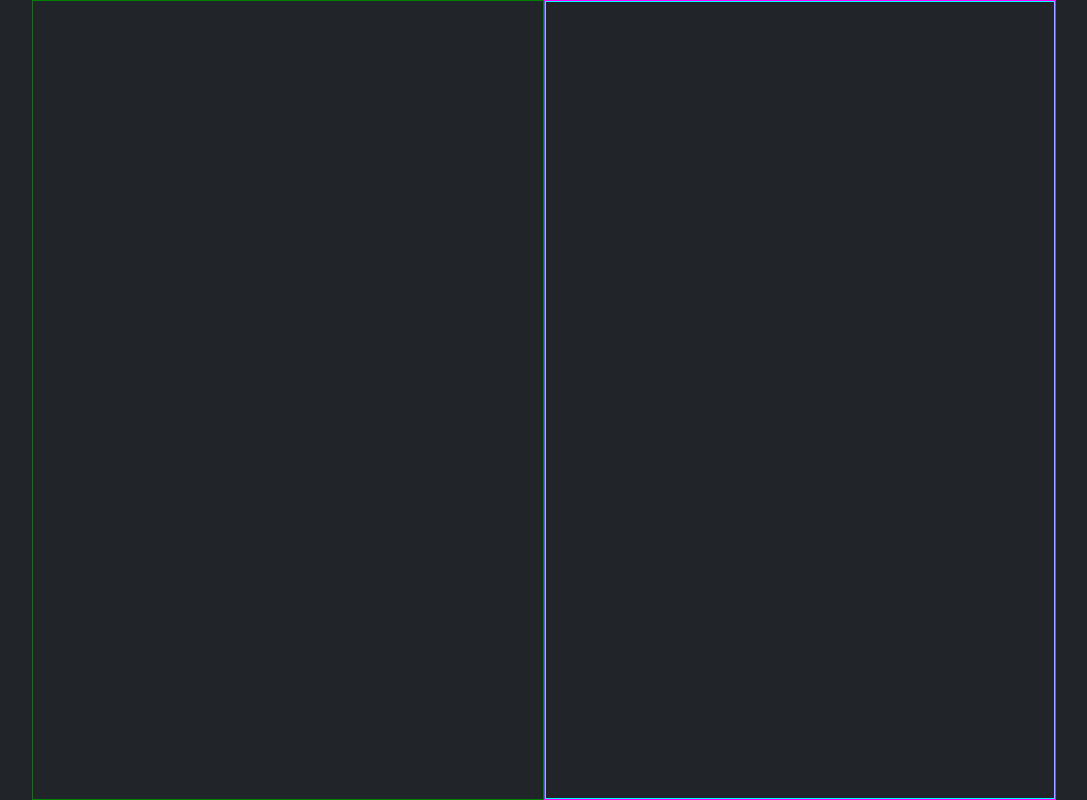
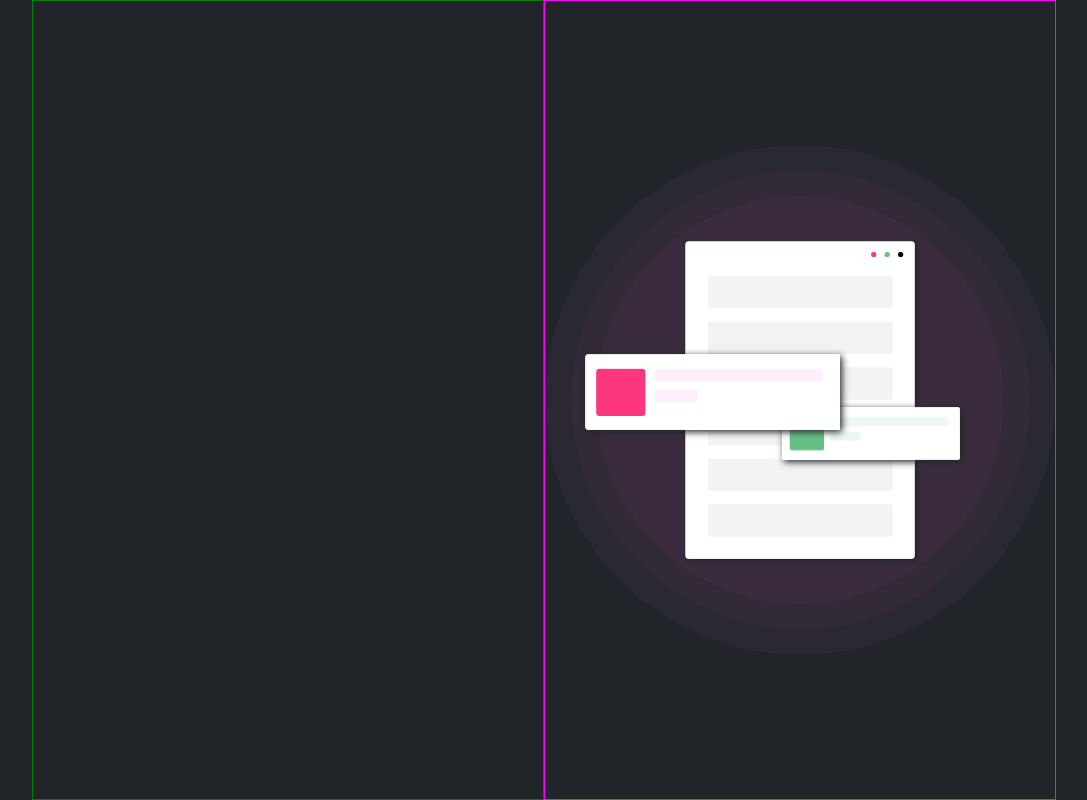
Before and after one commit to thdev-matheus/frontend-nukenzie-react-typescript, a React (Create React App) app: page / in a window 1280 px wide. Shown: the whole page, without its empty margins (96-1183 px from the left). Built offline with nearby package versions, Linux system fonts and the light colour scheme.

Commit message:
feat: imagem da página home animação

```diff
--- /dev/null
+++ b/@types/images.d.ts
@@ -0,0 +1 @@
+declare module "*.png";
--- /dev/null
+++ b/src/Components/HomeImg/index.tsx
@@ -0,0 +1,114 @@
+import * as S from "./styles";
+import bigCircle from "../../Assets/Images/entry-image/big-circle.png";
+import mediumCircle from "../../Assets/Images/entry-image/medium-circle.png";
+import smallCircle from "../../Assets/Images/entry-image/small-circle.png";
+import sheet from "../../Assets/Images/entry-image/sheet.png";
+import smallCard from "../../Assets/Images/entry-image/small-card.png";
+import bigCard from "../../Assets/Images/entry-image/big-card.png";
+
+export const HomeImg = () => {
+  const circleVariants = (delay: number) => {
+    return {
+      transition: {
+        duration: 1,
+        delay,
+        type: "spring",
+        stiffness: 100,
+      },
+      initial: {
+        scale: 0,
+        opacity: 0,
+      },
+      animate: {
+        scale: 1,
+        opacity: 1,
+      },
+    };
+  };
+
+  const sheetVariants = (delay: number) => {
+    return {
+      transition: {
+        duration: 1.7,
+        delay,
+        ease: "easeInOut",
+      },
+      initial: {
+        opacity: 0,
+      },
+      animate: {
+        opacity: 1,
+      },
+    };
+  };
+
+  const cardVariants = (delay: number, isLeft: boolean) => {
+    return {
+      transition: {
+        duration: 1.5,
+        delay,
+        ease: "easeInOut",
+      },
+      initial: {
+        opacity: 0,
+        y: isLeft ? -50 : 50,
+      },
+      animate: {
+        opacity: 1,
+        y: 0,
+      },
+    };
+  };
+
+  return (
+    <S.Container>
+      <S.BigCircle
+        src={bigCircle}
+        alt="big-circle"
+        transition={circleVariants(0).transition}
+        initial={circleVariants(0).initial}
+        animate={circleVariants(0).animate}
+      />
+
+      <S.MediumCircle
+        src={mediumCircle}
+        alt="medium-circle"
+        transition={circleVariants(0.3).transition}
+        initial={circleVariants(0.3).initial}
+        animate={circleVariants(0.3).animate}
+      />
+
+      <S.SmallCircle
+        src={smallCircle}
+        alt="small-circle"
+        transition={circleVariants(0.6).transition}
+        initial={circleVariants(0.6).initial}
+        animate={circleVariants(0.6).animate}
+      />
+
+      <S.Sheet
+        src={sheet}
+        alt="sheet"
+        transition={sheetVariants(1.2).transition}
+        initial={sheetVariants(1.2).initial}
+        animate={sheetVariants(1.2).animate}
+      />
+
+      <S.SmallCard
+        src={smallCard}
+        alt="small-card"
+        transition={cardVariants(1.5, false).transition}
+        initial={cardVariants(1.5, false).initial}
+        animate={cardVariants(1.5, false).animate}
+      />
+
+      <S.BigCard
+        src={bigCard}
+        alt="big-card"
+        transition={cardVariants(1.8, true).transition}
+        initial={cardVariants(1.8, true).initial}
+        animate={cardVariants(1.8, true).animate}
+      />
+    </S.Container>
+  );
+};
--- /dev/null
+++ b/src/Components/HomeImg/styles.ts
@@ -0,0 +1,162 @@
+import styled from "styled-components";
+import { motion } from "framer-motion";
+
+export const Container = styled.div`
+  @media (min-width: 320px) {
+  }
+
+  @media (min-width: 767px) {
+  }
+
+  @media (min-width: 1024px) {
+    width: 100%;
+
+    display: flex;
+    justify-content: center;
+    align-items: center;
+
+    position: relative;
+  }
+
+  @media (min-width: 1440px) {
+  }
+
+  @media (min-width: 1900px) {
+  }
+`;
+
+export const BigCircle = styled(motion.img)`
+  @media (min-width: 320px) {
+  }
+
+  @media (min-width: 767px) {
+  }
+
+  @media (min-width: 1024px) {
+    width: 100%;
+
+    position: absolute;
+    z-index: 10;
+  }
+
+  @media (min-width: 1440px) {
+  }
+
+  @media (min-width: 1900px) {
+  }
+`;
+
+export const MediumCircle = styled(motion.img)`
+  @media (min-width: 320px) {
+  }
+
+  @media (min-width: 767px) {
+  }
+
+  @media (min-width: 1024px) {
+    width: 90%;
+
+    position: absolute;
+    z-index: 11;
+  }
+
+  @media (min-width: 1440px) {
+  }
+
+  @media (min-width: 1900px) {
+  }
+`;
+
+export const SmallCircle = styled(motion.img)`
+  @media (min-width: 320px) {
+  }
+
+  @media (min-width: 767px) {
+  }
+
+  @media (min-width: 1024px) {
+    width: 80%;
+
+    position: absolute;
+    z-index: 12;
+  }
+
+  @media (min-width: 1440px) {
+  }
+
+  @media (min-width: 1900px) {
+  }
+`;
+
+export const Sheet = styled(motion.img)`
+  @media (min-width: 320px) {
+  }
+
+  @media (min-width: 767px) {
+  }
+
+  @media (min-width: 1024px) {
+    width: 45%;
+
+    position: absolute;
+    z-index: 13;
+
+    box-shadow: 2px 2px 5px ${(props) => props.theme.black};
+  }
+
+  @media (min-width: 1440px) {
+  }
+
+  @media (min-width: 1900px) {
+  }
+`;
+
+export const SmallCard = styled(motion.img)`
+  @media (min-width: 320px) {
+  }
+
+  @media (min-width: 767px) {
+  }
+
+  @media (min-width: 1024px) {
+    width: 35%;
+
+    position: absolute;
+    z-index: 14;
+    right: 95px;
+    bottom: -60px;
+
+    box-shadow: 2px 2px 7px ${(props) => props.theme.black};
+  }
+
+  @media (min-width: 1440px) {
+  }
+
+  @media (min-width: 1900px) {
+  }
+`;
+
+export const BigCard = styled(motion.img)`
+  @media (min-width: 320px) {
+  }
+
+  @media (min-width: 767px) {
+  }
+
+  @media (min-width: 1024px) {
+    width: 50%;
+
+    position: absolute;
+    z-index: 14;
+    left: 40px;
+    bottom: -30px;
+
+    box-shadow: 2px 2px 7px ${(props) => props.theme.black};
+  }
+
+  @media (min-width: 1440px) {
+  }
+
+  @media (min-width: 1900px) {
+  }
+`;
--- /dev/null
+++ b/src/Components/index.ts
@@ -0,0 +1,3 @@
+import { HomeImg } from "./HomeImg";
+
+export { HomeImg };
--- a/src/Pages/HomePage/index.tsx
+++ b/src/Pages/HomePage/index.tsx
@@ -1,11 +1,12 @@
 import * as S from "./styles";
+import * as C from "../../Components";
 
 export const HomePage = () => {
   return (
     <S.Container>
       <S.BoxLeft></S.BoxLeft>
       <S.BoxRigth>
-        <S.BoxImg></S.BoxImg>
+        <C.HomeImg />
       </S.BoxRigth>
     </S.Container>
   );
--- a/src/Pages/HomePage/styles.ts
+++ b/src/Pages/HomePage/styles.ts
@@ -75,30 +75,3 @@ export const BoxRigth = styled.div`
   @media (min-width: 1900px) {
   }
 `;
-
-export const BoxImg = styled.div`
-  @media (min-width: 320px) {
-  }
-
-  @media (min-width: 767px) {
-  }
-
-  @media (min-width: 1024px) {
-    width: 100%;
-    height: 100%;
-
-    display: flex;
-    justify-content: center;
-    align-items: center;
-
-    position: relative;
-
-    border: 1px solid cyan;
-  }
-
-  @media (min-width: 1440px) {
-  }
-
-  @media (min-width: 1900px) {
-  }
-`;
```
Also changed, not shown: tsconfig.json (+2 -8 lines).
